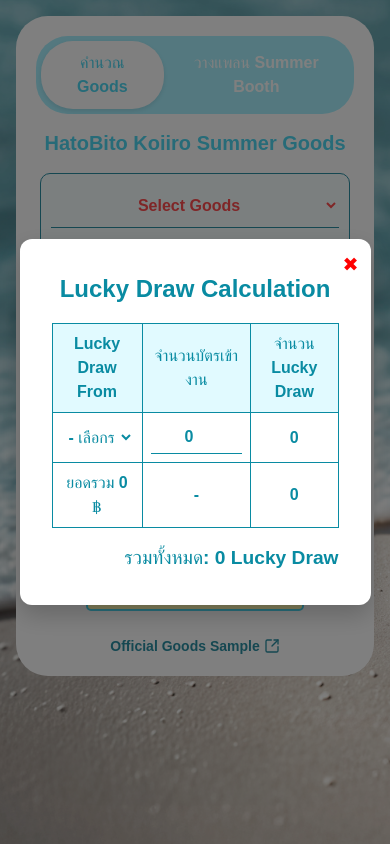
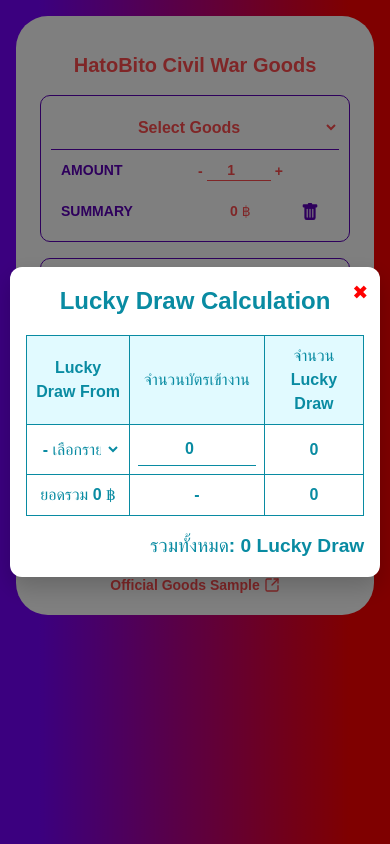
Before and after one commit to mypakamnd/hatobito-project, a Vue app in the folder hatobito-fan-website/: page / in a window 390 px wide. Both pictures are taken after a click on the button "คำนวณ Lucky Draw". Built offline with nearby package versions, Linux system fonts and the light colour scheme; a web font is replaced by a local one.

Commit message:
add point total modal and fix mobile column.

```diff
--- a/hatobito-fan-website/src/App.vue
+++ b/hatobito-fan-website/src/App.vue
@@ -14,11 +14,11 @@
 
 <template>
   <div class="card-container">
-    <!-- แถบแท็บ -->
-    <div class="tabs-container">
-      <button class="tab-button" :class="{ active: activeTab === '/' }" @click="goTo('/')">คำนวณ Goods</button>
-      <button class="tab-button" :class="{ active: activeTab === '/koiiro-planner' }" @click="goTo('/koiiro-planner')">วางแพลน Summer Booth</button>
-    </div>
+    <!-- tap -->
+    <!-- <div class="tabs-container">
+      <button class="tab-button" :class="{ active: activeTab === '/' }" @click="goTo('/')">HatoBito</button>
+      <button class="tab-button" :class="{ active: activeTab === '/order-angevil' }" @click="goTo('/order-angevil')">Angevil</button>
+    </div> -->
 
     <div class="tab-content">
       <router-view />
--- a/hatobito-fan-website/src/components/LuckydrawModal.vue
+++ b/hatobito-fan-website/src/components/LuckydrawModal.vue
@@ -217,8 +217,15 @@
 
 @media screen and (max-width: 768px) {
   .modal-content {
-    min-width: 300px;
+    padding: 1rem;
+    min-width: 95%;
     max-width: 90%;
+  }
+
+  .draw-table th,
+  .draw-table td {
+    padding: 8px 8px;
+    text-align: center;
   }
 }
 </style>
--- a/hatobito-fan-website/src/components/OrderKoiiro.vue
+++ b/hatobito-fan-website/src/components/OrderKoiiro.vue
@@ -1,22 +1,22 @@
 <template>
   <div class="koiiro-order-form">
-    <h2 class="text-xl font-bold mb-4">HatoBito Koiiro Summer Goods</h2>
+    <h1 class="text-xl font-bold mb-4">HatoBito Civil War Goods</h1>
 
     <div class="overflow-x-auto">
       <table class="w-full min-w-max text-sm">
         <thead class="bg-sky-300">
           <tr>
-            <!-- ซ่อนเฉพาะหัวคอลัมน์ "สินค้า" ตอน mobile -->
+            <!-- Goods column on mobile desktop -->
             <th class="px-4 py-2 hidden md:table-cell">Goods</th>
             <th class="px-4 py-2">Member</th>
             <th class="px-4 py-2">Amount</th>
             <th class="px-4 py-2">Summary</th>
-            <th class="px-4 py-2 desktop-only">Manage</th>
+            <th class="px-4 py-2 desktop-only">Delete</th>
           </tr>
         </thead>
         <tbody>
           <tr v-for="(item, index) in orders" :key="index" class="md:table-row">
-            <!-- สินค้า -->
+            <!-- goods -->
             <td class="px-2 py-2 block md:table-cell" :data-label="'สินค้า'">
               <select v-model="item.product" @change="(e) => e.target.blur()" class="w-full rounded px-2 py-1">
                 <option disabled value="">Select Goods</option>
@@ -26,19 +26,33 @@
               </select>
             </td>
 
-            <!-- Member -->
-            <td class="px-2 py-2 block md:table-cell" :data-label="'Member'">
-              <select v-if="requiresMemberCount(item.product) > 0" v-model="item.member1" @change="(e) => e.target.blur()" class="w-full rounded px-2 py-1 text-center">
-                <option disabled value="">เลือกสมาชิก</option>
+            <!-- member on desktop -->
+            <td class="desktop-only px-2 py-2" data-label="Member">
+              <template v-if="requiresMemberCount(item.product) > 0">
+                <select v-model="item.member1" @change="(e) => e.target.blur()" class="w-full rounded px-2 py-1 text-center">
+                  <option disabled value="">- select member -</option>
+                  <option v-for="member in getMemberList(item.product)" :key="member.id" :value="member.name">
+                    {{ member.name }}
+                  </option>
+                </select>
+              </template>
+              <template v-else>
+                <span class="text-gray-400">-</span>
+              </template>
+            </td>
+
+            <!-- member on mobile -->
+            <td v-if="requiresMemberCount(item.product) > 0" class="mobile-only" data-label="Member">
+              <select v-model="item.member1" @change="(e) => e.target.blur()" class="w-full rounded px-2 py-1 text-center">
+                <option disabled value="">- select member -</option>
                 <option v-for="member in getMemberList(item.product)" :key="member.id" :value="member.name">
                   {{ member.name }}
                 </option>
               </select>
-              <span v-else class="text-gray-400">-</span>
             </td>
 
-            <!-- จำนวน -->
-            <td :data-label="'จำนวน'">
+            <!-- amount -->
+            <td :data-label="'amount'">
               <div class="flex items-center justify-center gap-1">
                 <button type="button" @click="if (item.quantity > 1) item.quantity--;">-</button>
                 <input type="number" min="1" v-model.number="item.quantity" class="w-16 text-center" />
@@ -46,12 +60,12 @@
               </div>
             </td>
 
-            <!-- ราคารวม -->
-            <td class="px-2 py-2 text-right block md:table-cell" :data-label="'ราคารวม'">
+            <!-- summary -->
+            <td class="px-2 py-2 text-right block md:table-cell" :data-label="'Summary'">
               {{ formatPrice(getTotalPrice(item)) }}
             </td>
 
-            <!-- ลบ -->
+            <!-- delete row -->
             <td class="delete-cell px-2 py-2 text-center block md:table-cell relative">
               <button class="desktop-only text-red-500 hover:text-red-700" @click="removeOrder(index)">
                 <svg xmlns="http://www.w3.org/2000/svg" class="delete-icon-desktop" width="16" height="16" fill="currentColor" viewBox="0 0 16 16">
@@ -73,7 +87,7 @@
 
         <tfoot>
           <tr class="py-3">
-            <td colspan="4" class="text-right font-bold py-3 pr-2 text-base">รวมทั้งหมด</td>
+            <td colspan="4" class="text-right font-bold py-3 pr-2 text-base">Summary</td>
             <td colspan="2" class="grand-total">{{ formatPrice(getGrandTotal()) }}</td>
           </tr>
         </tfoot>
@@ -82,7 +96,8 @@
 
     <div class="group-button">
       <button @click="addOrder" class="btn-click">+ เพิ่มรายการ</button>
-      <button @click="showModal = true" class="btn-click">คำนวณ Lucky Draw</button>
+      <button @click="showModalLuckyDraw = true" class="btn-click">คำนวณ Lucky Draw</button>
+      <button @click="showModalPoint = true" class="btn-click">คำนวณ Point</button>
     </div>
 
     <div class="div-a">
@@ -105,7 +120,8 @@
         </svg>
       </a>
     </div>
-    <LuckydrawModal :show="showModal" :grand-total="grandTotal" @close="showModal = false" />
+    <LuckydrawModal :show="showModalLuckyDraw" :grand-total="grandTotal" @close="showModalLuckyDraw = false" />
+    <PointSummaryMadal :show="showModalPoint" :grand-total="pointTotal" @close="showModalPoint = false" />
   </div>
 </template>
 
@@ -113,9 +129,16 @@
 import { ref, watch, onMounted } from "vue";
 import { computed } from "vue";
 import LuckydrawModal from "./LuckydrawModal.vue";
+import PointSummaryMadal from "./PointSummaryMadal.vue";
 
-const showModal = ref(false);
+const showModalLuckyDraw = ref(false);
+const showModalPoint = ref(false);
+
 const grandTotal = computed(() => {
+  return orders.value.reduce((sum, item) => sum + getTotalPrice(item), 0);
+});
+
+const pointTotal = computed(() => {
   return orders.value.reduce((sum, item) => sum + getTotalPrice(item), 0);
 });
 
@@ -137,26 +160,10 @@
 );
 
 const products = [
-  { name: "Towel (ผ้าเช็ดตัว)", price: 450, memberCount: 0, memberType: "members" },
-  { name: "Handheld Fan (พัดลม)", price: 300, memberCount: 0, memberType: "members" },
-  { name: "Tumbler (กระบอกน้ำ)", price: 690, memberCount: 0, memberType: "members" },
-  { name: "Random Mini Photo Card", price: 150, memberCount: 0, memberType: "members" },
-  { name: "Random Mini pin snap(MV)", price: 200, memberCount: 0, memberType: "members" },
-  { name: "Drinking Water Can", price: 50, memberCount: 0, memberType: "members" },
-  { name: "Furin + 1 Member sign", price: 250, memberCount: 1, memberType: "members" },
-  { name: "Costume Keychain", price: 250, memberCount: 0, memberType: "members" },
-  { name: "Photo Collection VOL.13", price: 250, memberCount: 0, memberType: "members" },
-  { name: "Koiiro Summer POSTER", price: 500, memberCount: 0, memberType: "members" },
-  { name: "Coupon 100 THB", price: 100, memberCount: 1, memberType: "members" },
-  { name: "Coupon 50 THB", price: 50, memberCount: 1, memberType: "members" },
-  { name: "SHIKISHI BOARD", price: 350, memberCount: 1, memberType: "members" },
-  { name: "Standy Acrylic 9 แบบ", price: 350, memberCount: 1, memberType: "senbatsu" },
-  { name: "Couple Keychain 32 แบบ", price: 200, memberCount: 1, memberType: "members" },
-  { name: "Acrylic Block 9 แบบ", price: 350, memberCount: 1, memberType: "senbatsu" },
-  { name: "ID Photo Sticker 16 แบบ", price: 100, memberCount: 1, memberType: "members" },
-  { name: "Badge 9 แบบ", price: 150, memberCount: 1, memberType: "senbatsu" },
-  { name: "Beach Shirt", price: 750, memberCount: 0, memberType: "members" },
-  { name: "Koiiro Member POSTER", price: 350, memberCount: 1, memberType: "senbatsu" },
+  { name: "Yume Dake POSTER", price: 500, memberCount: 0, memberType: "members" },
+  { name: "Flickering Light POSTER", price: 500, memberCount: 0, memberType: "members" },
+  { name: "Yume Dake Member POSTER", price: 350, memberCount: 1, memberType: "yumeDake" },
+  { name: "Flickering Light Member POSTER", price: 350, memberCount: 1, memberType: "flickeringLight" },
   { name: "HatoBito Snap", price: 400, memberCount: 1, memberType: "members" },
   { name: "HatoBito Mini Snap", price: 300, memberCount: 1, memberType: "members" },
 ];
@@ -180,16 +187,26 @@
   { id: 16, name: "Mobile" },
 ];
 
-const senbatsu = [
-  { id: 1, name: "Airi" },
-  { id: 2, name: "Beam" },
-  { id: 3, name: "Music" },
-  { id: 4, name: "Smild" },
-  { id: 5, name: "Gorya" },
-  { id: 6, name: "Kana" },
-  { id: 7, name: "Chelsea" },
+const yumeDake = [
+  { id: 1, name: "Pchi" },
+  { id: 2, name: "Airi" },
+  { id: 3, name: "Smild" },
+  { id: 4, name: "View" },
+  { id: 5, name: "ElleElle" },
+  { id: 6, name: "Gorya" },
+  { id: 7, name: "Kana" },
   { id: 8, name: "Nata" },
-  { id: 9, name: "Mobile" },
+];
+
+const flickeringLight = [
+  { id: 1, name: "Music" },
+  { id: 2, name: "Summer" },
+  { id: 3, name: "Punnhyaz" },
+  { id: 4, name: "Beam" },
+  { id: 5, name: "Chelsea" },
+  { id: 6, name: "Donut" },
+  { id: 7, name: "Milin" },
+  { id: 8, name: "Mobile" },
 ];
 
 function addOrder() {
@@ -222,7 +239,9 @@
 function getMemberList(productName) {
   const product = products.find((p) => p.name === productName);
   if (!product) return [];
-  return product.memberType === "senbatsu" ? senbatsu : members;
+  if (product.memberType === "yumeDake") return yumeDake;
+  if (product.memberType === "flickeringLight") return flickeringLight;
+  return members;
 }
 
 function getGrandTotal() {
@@ -242,61 +261,56 @@
 }
 
 td {
-  color: #2b8fa3;
-  border: #2b8fa3 1px solid;
+  color: #7700f0;
+  border: #7700f0 1px solid;
   font-weight: 600;
 }
 
 tr {
-  color: #2b8fa3;
-  border: #2b8fa3 1px solid;
+  color: #7700f0;
+  border: #7700f0 1px solid;
 }
 
 th {
-  color: #2b8fa3;
-  background-color: #e1faff;
-  border: #2b8fa3 1px solid;
+  color: #ffffff;
+  background-color: #9428ff;
+  border: #7700f0 1px solid;
 }
 
-h2 {
-  color: #4ed7f1;
+h1 {
+  color: #ff4d4f;
 }
 
 .div-a {
   display: flex;
   justify-content: center;
-  color: #2b8fa3;
+  color: #ff4d4f;
   margin-top: 20px;
 }
 
 .btn-click {
-  color: #4ed7f1;
-  background-color: #fffbb2;
+  color: #ffffff;
+  background-color: #ff0004;
   padding: 10px 20px;
   margin-right: 10px;
   font-weight: bold;
   border-radius: 5px;
-  border: #4ed7f1 2px solid;
+  border: #9428ff 2px solid;
 }
 
 .btn-click:hover {
   color: #f0faff;
-  background-color: #4ed7f1;
+  background-color: #9428ff;
 }
 
 input {
   border: none;
-  border-bottom: 1px solid #098ba2;
+  border-bottom: 1px solid #7700f0;
   outline: none;
 }
 
-.btn-click {
-  display: flex;
-  justify-content: center;
-  margin: 20px 10px 0px 0px;
-}
-
 .group-button {
+  margin: 20px 0px 10px 0px;
   display: flex;
   flex-direction: row;
   justify-content: center;
@@ -306,7 +320,7 @@
   display: none;
 }
 
-/* ปุ่มลบ mobile ที่มุมขวาล่าง */
+/* delete icon on mobile dektop */
 .delete-icon {
   position: absolute;
   bottom: 5px;
@@ -321,22 +335,36 @@
 .delete-icon-desktop {
   width: 16px;
   height: 16px;
-  fill: #098ba2; /* ปรับสีด้วยก็ได้ */
+  fill: #7700f0;
   cursor: pointer;
 }
 
+/* Desktop by default */
+.mobile-only {
+  display: none;
+}
+.desktop-only {
+  display: table-cell;
+}
+
+/* Mobile */
 @media screen and (max-width: 768px) {
+  .mobile-only {
+    display: table-cell;
+  }
   .desktop-only {
     display: none;
   }
+
   .mobile-only {
     display: inline-block;
+    width: 100%;
   }
 
   .delete-icon {
     width: 18px;
     height: 18px;
-    fill: #098ba2; /* ปรับสีด้วยก็ได้ */
+    fill: #5c00b9;
     cursor: pointer;
   }
 
@@ -359,11 +387,12 @@
     color: #ff4d4f;
   }
 
-  td[data-label="ราคารวม"] {
+  td[data-label="Summary"] {
     border: none;
+    color: #ff4d4f;
   }
 
-  td[data-label="จำนวน"] {
+  td[data-label="amount"] {
     border: none;
     color: #ff4d4f;
   }
@@ -390,6 +419,7 @@
     padding-bottom: 10px;
     text-align: center;
     border: none;
+    color: #ff4d4f;
   }
 
   input {
@@ -415,10 +445,10 @@
 
   tr {
     margin-bottom: 1rem;
-    border: 1px solid #2b8fa3;
+    border: 1px solid #5c00b9;
     border-radius: 10px;
     padding: 10px;
-    background-color: #f7feff;
+    background-color: #ffffff;
     max-width: 310px;
   }
 
@@ -430,7 +460,7 @@
     padding-bottom: 10px;
     text-align: center;
     border: none;
-    border-bottom: 1px solid #2b8fa3;
+    border-bottom: 1px solid #5c00b9;
   }
 
   td::before {
@@ -441,7 +471,7 @@
     white-space: nowrap;
     content: attr(data-label);
     font-weight: bold;
-    color: #2b8fa3;
+    color: #5c00b9;
     text-transform: uppercase;
   }
 
@@ -457,10 +487,11 @@
   .btn-click {
     display: flex;
     justify-content: center;
-    margin: 5px 50px 5px 50px;
+    margin: 5px 30px 5px 30px;
   }
 
   .group-button {
+    margin: 0px 0px 0px 0px;
     display: flex;
     flex-direction: column;
     justify-content: center;
--- /dev/null
+++ b/hatobito-fan-website/src/components/PointSummaryMadal.vue
@@ -0,0 +1,188 @@
+<template>
+  <div v-if="show" class="modal-overlay" @click.self="close">
+    <div class="modal-content">
+      <button class="modal-close" @click="close">✖</button>
+      <h2 class="modal-title">Point Calculation</h2>
+
+      <table class="draw-table">
+        <thead>
+          <tr>
+            <th>Point Form</th>
+            <th>รูปแบบการจ่ายเงิน</th>
+            <th>จำนวน Point</th>
+          </tr>
+        </thead>
+        <tbody>
+          <tr>
+            <td>ยอดรวม {{ formatPrice(grandTotal) }}</td>
+            <td>
+              <select v-model="selectedPayment" @change="(e) => e.target.blur()">
+                <option disabled value="">— Select type —</option>
+                <option v-for="pay in paymentTypes" :key="pay.name" :value="pay.name">
+                  {{ pay.name }}
+                </option>
+              </select>
+            </td>
+            <td>{{ luckyDrawFromPayment }}</td>
+          </tr>
+        </tbody>
+      </table>
+
+      <h2 class="total">รวมทั้งหมด: {{ luckyDrawFromPayment }} point</h2>
+    </div>
+  </div>
+</template>
+
+<script setup>
+import { defineProps, defineEmits, computed, ref, watch, onMounted } from "vue";
+
+const props = defineProps({
+  show: Boolean,
+  grandTotal: Number,
+});
+
+const emit = defineEmits(["close"]);
+function close() {
+  emit("close");
+}
+
+// payment type
+const paymentTypes = [
+  { name: "เงินสด", multiplier: 3 },
+  { name: "QR Code", multiplier: 1 },
+  { name: "บัตรเครดิต", multiplier: 1 },
+];
+
+const selectedPayment = ref("");
+
+// load localStorage on mounted
+onMounted(() => {
+  const saved = localStorage.getItem("selectedPayment");
+  if (saved) {
+    selectedPayment.value = saved;
+  }
+});
+
+// save selected payment type to localStorage
+watch(selectedPayment, (newVal) => {
+  if (newVal) {
+    localStorage.setItem("selectedPayment", newVal);
+  }
+});
+
+// select payment type object
+const selectedPaymentObj = computed(() => paymentTypes.find((p) => p.name === selectedPayment.value));
+
+// point calculation
+const luckyDrawFromPayment = computed(() => {
+  const base = Math.floor((props.grandTotal || 0) / 600);
+  return selectedPaymentObj.value ? base * selectedPaymentObj.value.multiplier : 0;
+});
+
+// calculate total price format
+function formatPrice(price) {
+  return `${price.toLocaleString()} ฿`;
+}
+</script>
+
+<style scoped>
+.modal-overlay {
+  position: fixed;
+  inset: 0;
+  background: rgba(0, 0, 0, 0.5);
+  display: flex;
+  justify-content: center;
+  align-items: center;
+  z-index: 1000;
+}
+
+.modal-content {
+  background: white;
+  border-radius: 12px;
+  padding: 2rem;
+  min-width: 500px;
+  max-width: 90%;
+  box-shadow: 0 10px 25px rgba(0, 0, 0, 0.2);
+  position: relative;
+}
+
+.modal-close {
+  position: absolute;
+  top: 12px;
+  right: 12px;
+  background: transparent;
+  border: none;
+  font-size: 1.2rem;
+  cursor: pointer;
+  color: red;
+}
+
+.modal-title {
+  font-size: 1.5rem;
+  margin-bottom: 1rem;
+  font-weight: bold;
+}
+
+.draw-table {
+  width: 100%;
+  border-collapse: collapse;
+  margin-bottom: 1rem;
+}
+
+.draw-table th,
+.draw-table td {
+  padding: 8px 24px;
+  text-align: center;
+}
+
+.draw-table select,
+.draw-table input {
+  width: 100%;
+  padding: 4px;
+}
+
+.total {
+  font-weight: bold;
+  font-size: 1.2rem;
+  text-align: right;
+}
+
+select {
+  text-align: center;
+}
+
+td {
+  color: #098ba2;
+  border: #098ba2 1px solid;
+  font-weight: 600;
+}
+
+tr {
+  color: #098ba2;
+  border: #098ba2 1px solid;
+}
+
+th {
+  color: #098ba2;
+  background-color: #e1faff;
+  border: #098ba2 1px solid;
+}
+
+h2 {
+  color: #098ba2;
+}
+
+@media screen and (max-width: 768px) {
+  .modal-content {
+    padding: 1rem;
+    min-width: 95%;
+    max-width: 90%;
+  }
+
+  .draw-table th,
+  .draw-table td {
+    padding: 8px 8px;
+    text-align: center;
+  }
+}
+</style>
--- a/hatobito-fan-website/src/router/index.js
+++ b/hatobito-fan-website/src/router/index.js
@@ -2,10 +2,12 @@
 import { createRouter, createWebHistory } from 'vue-router'
 import KoiiroGoodsForm from '../components/OrderKoiiro.vue'
 import KoiiroPlanner from '../components/PlannerKoiiro.vue'
+import OrderAngevil from '../components/OrderAngevil.vue'
 
 const routes = [
   { path: '/', name: 'KoiiroGoodsForm', component: KoiiroGoodsForm },
-  { path: '/koiiro-planner', name: 'KoiiroPlanner', component: KoiiroPlanner }
+  { path: '/koiiro-planner', name: 'KoiiroPlanner', component: KoiiroPlanner },
+  { path: '/order-angevil', name: 'KoiiroPlanner', component: OrderAngevil }
 ]
 
 const router = createRouter({
--- a/hatobito-fan-website/src/style.css
+++ b/hatobito-fan-website/src/style.css
@@ -4,13 +4,15 @@
   font-family: "Anuphan", sans-serif;
   line-height: 1.5;
   font-weight: 200;
-
+  /*
   background-image: url("./assets/koiiro-summer-bg2.JPG");
   background-size: cover;
   background-position: center;
   background-repeat: no-repeat;
-  background-attachment: fixed;
+  background-attachment: fixed; */
 
+  background: #7700ff;
+  background: linear-gradient(90deg, rgba(119, 0, 255, 1) 10%, rgba(255, 0, 0, 1) 90%);
   font-synthesis: none;
   text-rendering: optimizeLegibility;
   -webkit-font-smoothing: antialiased;
@@ -20,7 +22,7 @@
 body {
   display: flex;
   justify-content: center; /* ตรงกลางแนวนอน */
-  align-items: start;      /* เริ่มด้านบนแนวตั้ง */
+  align-items: start; /* เริ่มด้านบนแนวตั้ง */
 }
 
 #app {
```
